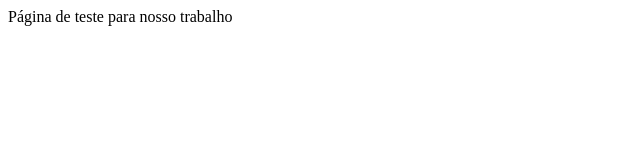
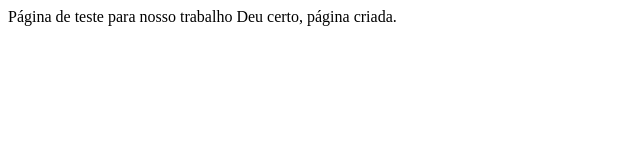
Before and after one commit to emillyhf/teste-, a plain HTML site: page index.html in a window 1280 px wide. Shown: the whole page, without its empty margins (0-640 px from the left). Drawn offline with Linux system fonts and the light colour scheme.

Commit message:
2º frase

```diff
--- a/index.html
+++ b/index.html
@@ -6,6 +6,6 @@
     <title>teste</title>
 </head>
 <body>Página de teste para nosso trabalho
-
+    Deu certo, página criada.
 </body>
 </html>
```
